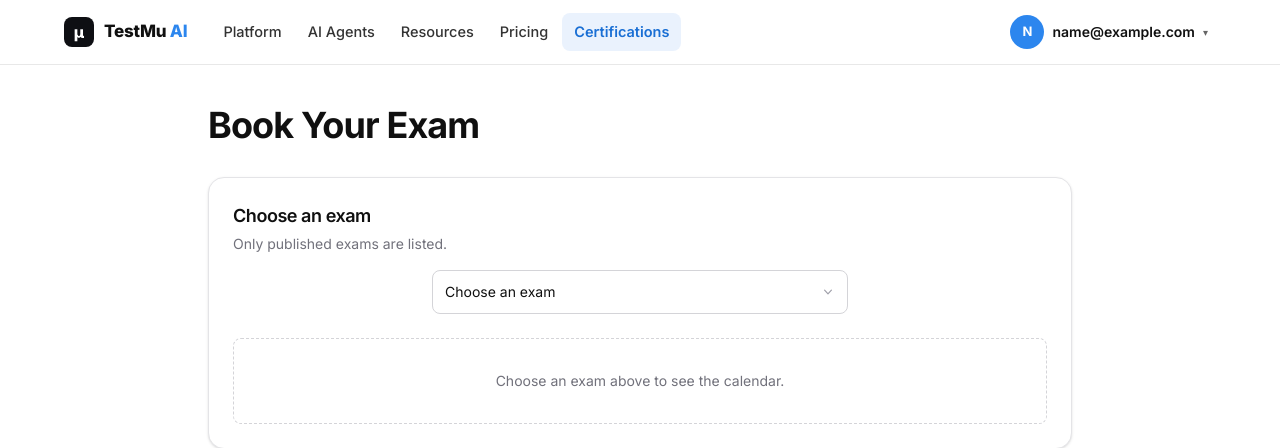
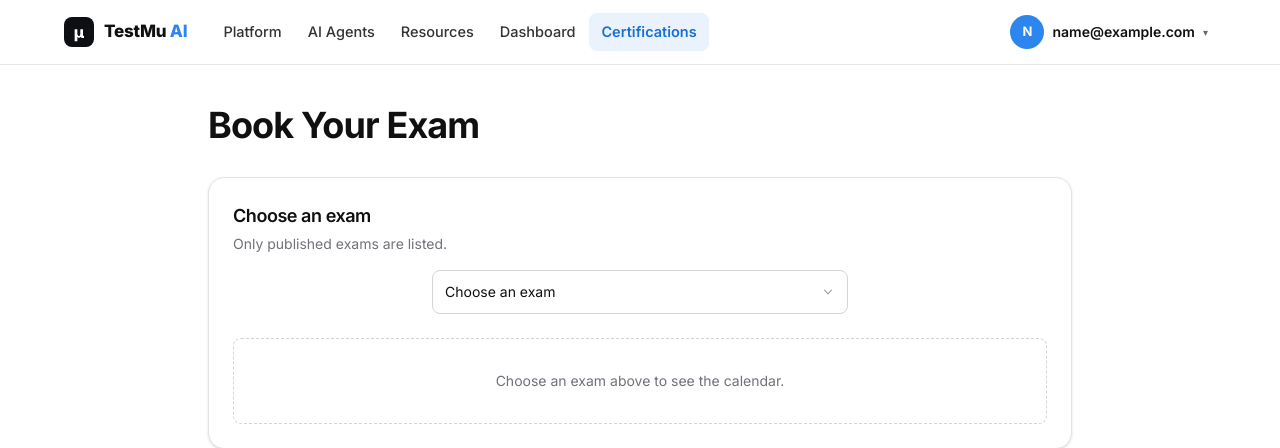
Before and after one commit to LambdaTest/testmuai_certifications, a Django app: page /book/ in a window 1280 px wide. Shown: the top 448 px of the page. Run offline with Django 5.2, Linux system fonts and the light colour scheme; the visitor is signed in with stand-in values (Sample User, id 1); data that the repository does not hold is empty.

Commit message:
Pricing changed to Dashboard and Home for users that are not yet logged in.

```diff
--- a/templates/base.html
+++ b/templates/base.html
@@ -71,8 +71,13 @@
            class="rounded-lg px-3 py-2 text-[14.5px] font-medium text-body hover:bg-[#F3F5F8] hover:text-ink">AI Agents</a>
         <a href="https://www.testmuai.com/learning-hub/" target="_blank" rel="noreferrer"
            class="rounded-lg px-3 py-2 text-[14.5px] font-medium text-body hover:bg-[#F3F5F8] hover:text-ink">Resources</a>
-        <a href="https://www.testmuai.com/pricing/" target="_blank" rel="noreferrer"
-           class="rounded-lg px-3 py-2 text-[14.5px] font-medium text-body hover:bg-[#F3F5F8] hover:text-ink">Pricing</a>
+        {% if user.is_authenticated %}
+        <a href="{% url 'home:dashboard' %}"
+           class="rounded-lg px-3 py-2 text-[14.5px] font-medium text-body hover:bg-[#F3F5F8] hover:text-ink">Dashboard</a>
+        {% else %}
+        <a href="{% url 'home:dashboard' %}"
+           class="rounded-lg px-3 py-2 text-[14.5px] font-medium text-body hover:bg-[#F3F5F8] hover:text-ink">Home</a>
+        {% endif %}
         <a href="{% url 'exam:book' %}" aria-current="page"
            class="rounded-lg bg-brand-tint px-3 py-2 text-[14.5px] font-semibold text-brand-dark">Certifications</a>
       </nav>
```
